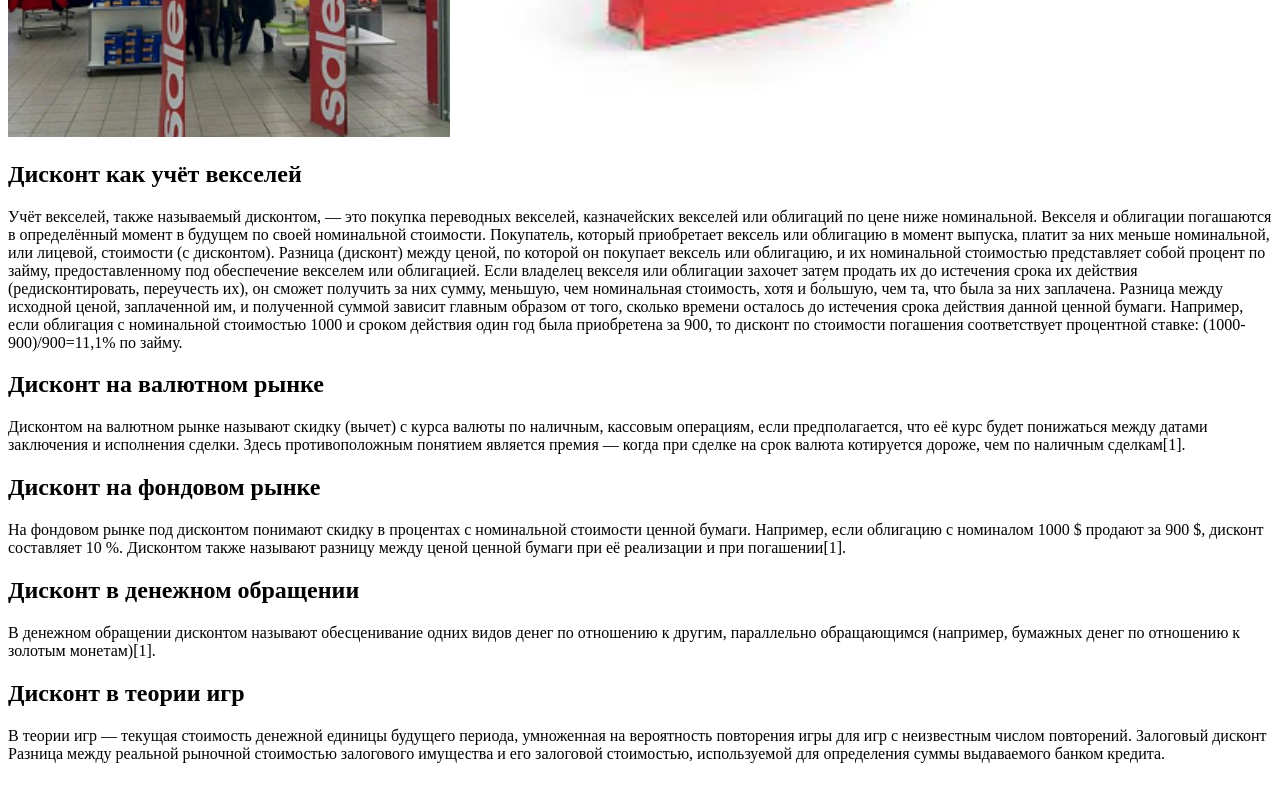
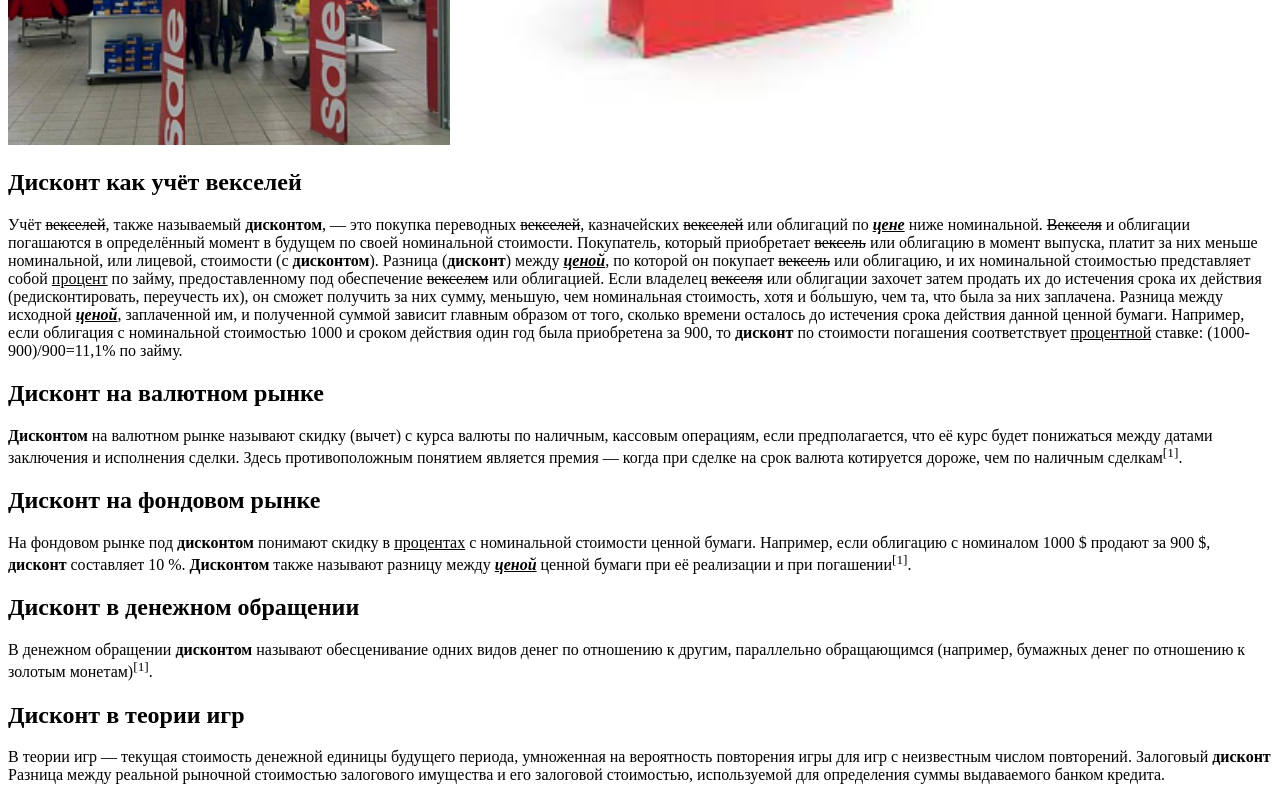
Before and after one commit to Diablo121101/web-programming-labs, a plain HTML site: page lab1.html in a window 1280 px wide. Shown: the part 930-1730 px from the top of the page. Before the commit the page ends 1709 px from the top, so only its background shows below. Drawn offline with Linux system fonts and the light colour scheme.

Commit message:
Форматирование текста

```diff
--- a/lab1.html
+++ b/lab1.html
@@ -6,7 +6,7 @@
     </head>
 
     <body>
-        <h1>Дисконт***</h1>
+        <h1><b>Дисконт</b>***</h1>
 
         <p>
              <img src="discount1.jpeg" height="100">
@@ -14,18 +14,18 @@
 
         <p>
              <b>Дисконт</b> (англ. <i>discount</i>) — <b>экономический термин</b>, в буквальном
-             переводе с английского означает <i>скидка</i>, <i>вычет</i>, <i>разница</i>[1]. В
+             переводе с английского означает <i>скидка</i>, <i>вычет</i>, <i>разница</i><sup>[1]</sup>. В
             зависимости от <b>контекста</b>, может принимать различные значения.
         </p>
 
-        <h2>Дисконт на товарном рынке</h2>
+        <h2><b>Дисконт</b> на товарном рынке</h2>
 
         <p>
-            Скидка с объявленной прейскурантной цены товара или услуги,
+            <i>Скидка</i> с объявленной прейскурантной <b><i><u>цены</u></i></b> товара или услуги,
             предоставляемая продавцом потребителю во время
-            распродажи[1]. Скидка может быть предложена при
-            незамедлительной оплате наличными (наличная скидка) либо при
-            оптовой закупке (торговая скидка). Торговые скидки
+            распродажи<sup>[1]</sup>. <i>Скидка</i> может быть предложена при
+            незамедлительной оплате наличными (наличная <i>скидка</i>) либо при
+            оптовой закупке (торговая <i>скидка</i>). Торговые скидки
             предоставляются для того, чтобы позволить продавцу увеличить
             объём продаж и, следовательно, достичь экономии от масштаба,
             или используются, как уловка, чтобы заручиться «верностью»
@@ -38,85 +38,85 @@
         </p>
 
     <p>
-        <h2>Дисконт как учёт векселей</h2>
+        <h2><b>Дисконт</b> как учёт векселей</h2>
     </p>
 
      <p>
-        Учёт векселей, также называемый дисконтом, — это покупка
-        переводных векселей, казначейских векселей или облигаций по
-        цене ниже номинальной. Векселя и облигации погашаются в
+        Учёт <s>векселей</s>, также называемый <b>дисконтом</b>, — это покупка
+        переводных <s>векселей</s>, казначейских <s>векселей</s> или облигаций по
+        <b><i><u>цене</u></i></b> ниже номинальной. <s>Векселя</s> и облигации погашаются в
         определённый момент в будущем по своей номинальной
-        стоимости. Покупатель, который приобретает вексель или
+        стоимости. Покупатель, который приобретает <s>вексель</s> или
         облигацию в момент выпуска, платит за них меньше номинальной,
-        или лицевой, стоимости (с дисконтом). Разница (дисконт) между
-        ценой, по которой он покупает вексель или облигацию, и их
-        номинальной стоимостью представляет собой процент по займу,
-        предоставленному под обеспечение векселем или облигацией.
-        Если владелец векселя или облигации захочет затем продать их
+        или лицевой, стоимости (с <b>дисконтом</b>). Разница (<b>дисконт</b>) между
+        <b><i><u>ценой</u></i></b>, по которой он покупает <s>вексель</s> или облигацию, и их
+        номинальной стоимостью представляет собой <u>процент</u> по займу,
+        предоставленному под обеспечение <s>векселем</s> или облигацией.
+        Если владелец <s>векселя</s> или облигации захочет затем продать их
         до истечения срока их действия (редисконтировать, переучесть
         их), он сможет получить за них сумму, меньшую, чем номинальная
         стоимость, хотя и бо́льшую, чем та, что была за них заплачена.
-        Разница между исходной ценой, заплаченной им, и полученной
+        Разница между исходной <b><i><u>ценой</u></i></b>, заплаченной им, и полученной
         суммой зависит главным образом от того, сколько времени
         осталось до истечения срока действия данной ценной бумаги.
         Например, если облигация с номинальной стоимостью 1000 и
-        сроком действия один год была приобретена за 900, то дисконт по
-        стоимости погашения соответствует процентной ставке:
+        сроком действия один год была приобретена за 900, то <b>дисконт</b> по
+        стоимости погашения соответствует <u>процентной</u> ставке:
         (1000-900)/900=11,1% по займу.
     </p>
 
 
 
     <p>
-        <h2>Дисконт на валютном рынке</h2>
+        <h2><b>Дисконт</b> на валютном рынке</h2>
     </p>
 
     <p>
-        Дисконтом на валютном рынке называют скидку (вычет) с курса
+        <b>Дисконтом</b> на валютном рынке называют скидку (вычет) с курса
         валюты по наличным, кассовым операциям, если предполагается,
         что её курс будет понижаться между датами заключения и
         исполнения сделки. Здесь противоположным понятием является
-        премия — когда при сделке на срок валюта котируется дороже, чем по наличным сделкам[1].
+        премия — когда при сделке на срок валюта котируется дороже, чем по наличным сделкам<sup>[1]</sup>.
     </p>
 
 
 
     <p>
-        <h2>Дисконт на фондовом рынке</h2>
+        <h2><b>Дисконт</b> на фондовом рынке</h2>
     </p>
 
     <p>
-        На фондовом рынке под дисконтом понимают скидку в процентах
+        На фондовом рынке под <b>дисконтом</b> понимают скидку в <u>процентах</u>
         с номинальной стоимости ценной бумаги. Например, если
-        облигацию с номиналом 1000 $ продают за 900 $, дисконт
-        составляет 10 %. Дисконтом также называют разницу между
-        ценой ценной бумаги при её реализации и при погашении[1].
+        облигацию с номиналом 1000 $ продают за 900 $, <b>дисконт</b>
+        составляет 10 %. <b>Дисконтом</b> также называют разницу между
+        <b><i><u>ценой</u></i></b> ценной бумаги при её реализации и при погашении<sup>[1]</sup>.
     </p>
 
 
 
     <p>
-        <h2>Дисконт в денежном обращении</h2>
+        <h2><b>Дисконт</b> в денежном обращении</h2>
     </p>
 
     <p>
-        В денежном обращении дисконтом называют обесценивание
+        В денежном обращении <b>дисконтом</b> называют обесценивание
         одних видов денег по отношению к другим, параллельно
         обращающимся (например, бумажных денег по отношению к
-        золотым монетам)[1].
+        золотым монетам)<sup>[1]</sup>.
     </p>
 
 
 
     <p>
-       <h2>Дисконт в теории игр</h2>
+       <h2><b>Дисконт</b> в теории игр</h2>
     </p>
 
     <p>
         В теории игр — текущая стоимость денежной единицы будущего
         периода, умноженная на вероятность повторения игры для игр с
         неизвестным числом повторений.
-        Залоговый дисконт
+        Залоговый <b>дисконт</b>
         Разница между реальной рыночной стоимостью залогового
         имущества и его залоговой стоимостью, используемой для
         определения суммы выдаваемого банком кредита.
```
